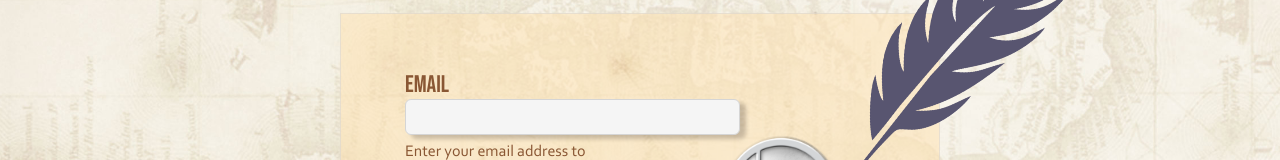
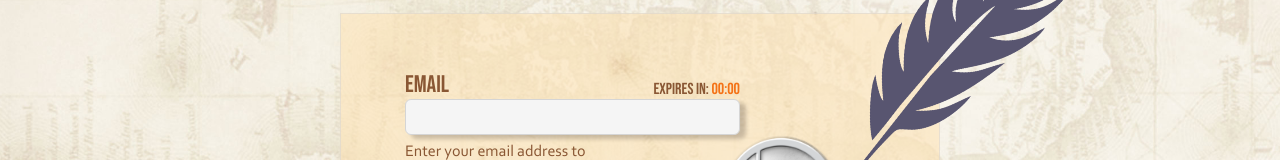
Before and after one commit to buildingu/s4yt_fe_2024, a React (Create React App) app: page /register/verify-email in a window 1280 px wide. Shown: the part 177-337 px from the top of the page. Built offline with nearby package versions, Linux system fonts and the light colour scheme.

Commit message:
Countdown timer for verify email form.

```diff
--- a/src/views/register/verifyEmail/index.tsx
+++ b/src/views/register/verifyEmail/index.tsx
@@ -1,6 +1,6 @@
 import NotificationValues from "@typings/NotificationValues";
 
-import { useRef, useState } from "react";
+import { useRef, useState, useEffect } from "react";
 import { Dispatch } from "redux";
 import { connect } from "react-redux";
 
@@ -23,6 +23,7 @@ interface Props {
 
 const VerifyEmail: React.FC<Props> = ({ sendVerifyEmail, addNotification }) => {
   const formRef = useRef<HTMLFormElement>(null),
+    timeRef = useRef<HTMLTimeElement>(null),
     [form, setForm] = useState({ processing: false, success: false }),
     [currentData, setCurrentData] = useState({ email: "" });
 
@@ -65,6 +66,35 @@ const VerifyEmail: React.FC<Props> = ({ sendVerifyEmail, addNotification }) => {
     }
   };
 
+  useEffect(() => {
+    const expiredTimer = () => {
+      let time = 600; // 10 minutes in seconds
+
+      setForm((prev) => ({ ...prev, processing: true }));
+      const timerInterval = setInterval(() => {
+        const minutes = Math.floor(time / 60),
+          seconds = time % 60,
+          formattedTime = `Expires in: <span>${String(minutes).padStart(
+            2,
+            "0"
+          )}:${String(seconds).padStart(2, "0")}<span>`;
+
+        if (time <= 0) {
+          clearInterval(timerInterval);
+          timeRef.current!.innerHTML = "Expired";
+
+          setForm((prev) => ({ ...prev, processing: false }));
+        } else {
+          timeRef.current!.innerHTML = formattedTime;
+        }
+
+        time -= 1;
+      }, 1000);
+    };
+
+    if (form.success) expiredTimer();
+  }, [form.success]);
+
   return (
     // TODO: coins1
     <Layout addCoins="coins1" style={{ maxWidth: "600px" }}>
@@ -79,8 +109,12 @@ const VerifyEmail: React.FC<Props> = ({ sendVerifyEmail, addNotification }) => {
           noValidate
         >
           <div role="presentation">
-            {form.success && <span>This is when a timer will appear.</span>}
-            <label htmlFor="email">Email</label>
+            <div role="presentation">
+              <label htmlFor="email">Email</label>
+              <time ref={timeRef}>
+                Expires in: <span>00:00</span>
+              </time>
+            </div>
             <input
               id="email"
               name="email"
--- a/src/views/register/verifyEmail/styles.module.css
+++ b/src/views/register/verifyEmail/styles.module.css
@@ -3,13 +3,25 @@
   padding: 26px 0 0 34px;
 }
 
-.form div:first-child {
+.form > div:first-child {
   display: flex;
   flex-direction: column;
   text-align: left;
   position: relative;
   width: 100%;
   max-width: 335px;
+}
+
+.form > div:first-child div {
+  display: flex;
+  justify-content: space-between;
+  align-items: flex-end;
+}
+.form > div:first-child div time {
+  color: var(--pbrown);
+}
+.form > div:first-child div time span {
+  color: #f47216;
 }
 
 .form div input {
@@ -21,15 +33,15 @@
   margin-top: 6px;
 }
 
-.form div:last-child {
+.form > div:last-child {
   display: grid;
   grid-template-columns: 50% auto;
   max-width: 437px;
 }
-.form div:last-child button {
+.form > div:last-child button {
   justify-self: flex-end;
 }
-.form div:last-child p {
+.form > div:last-child p {
   font-family: "Corbel", Arial;
   color: var(--pbrown);
   text-align: left;
@@ -38,7 +50,7 @@
 }
 
 @media screen and (max-width: 494px) {
-  .form div:last-child button {
+  .form > div:last-child button {
     margin-top: 1rem;
   }
 }
```
